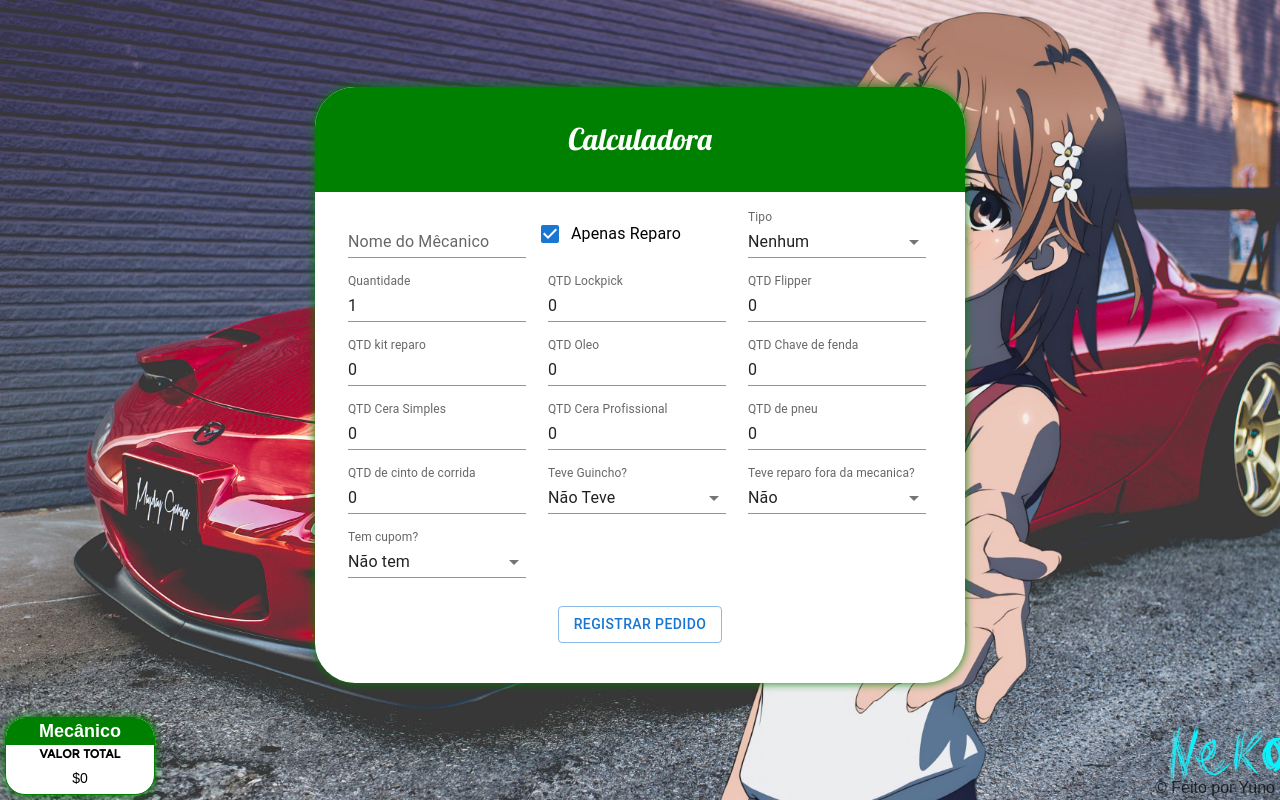
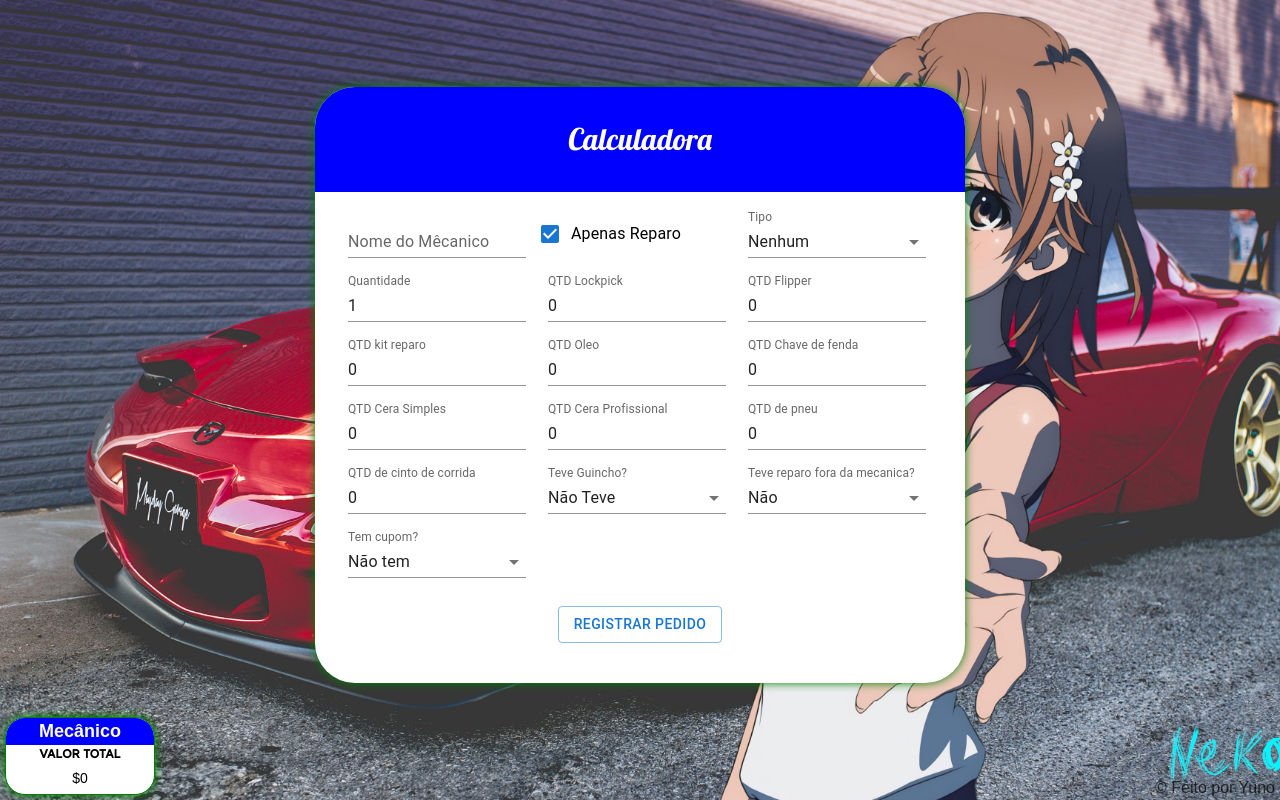
Before and after one commit to yunorp/hayes-v3, a Next.js app: page / in a window 1280 px wide. Built offline with nearby package versions, Linux system fonts and the light colour scheme.

Commit message:
Update index.module.css

```diff
--- a/src/pages/index.module.css
+++ b/src/pages/index.module.css
@@ -12,7 +12,7 @@
 }
 
 .main{
-    --primary: green;
+    --primary: blue;
     width: 100%;
     height: 100vh;
     display: flex;
```
